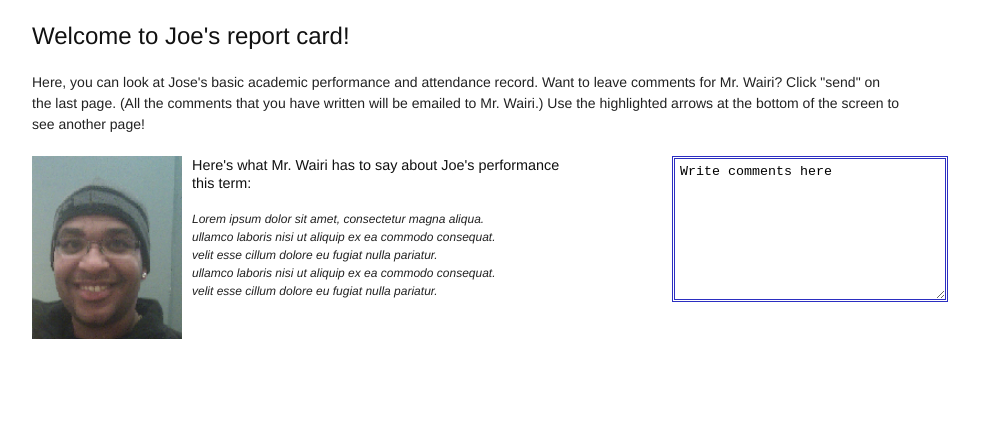
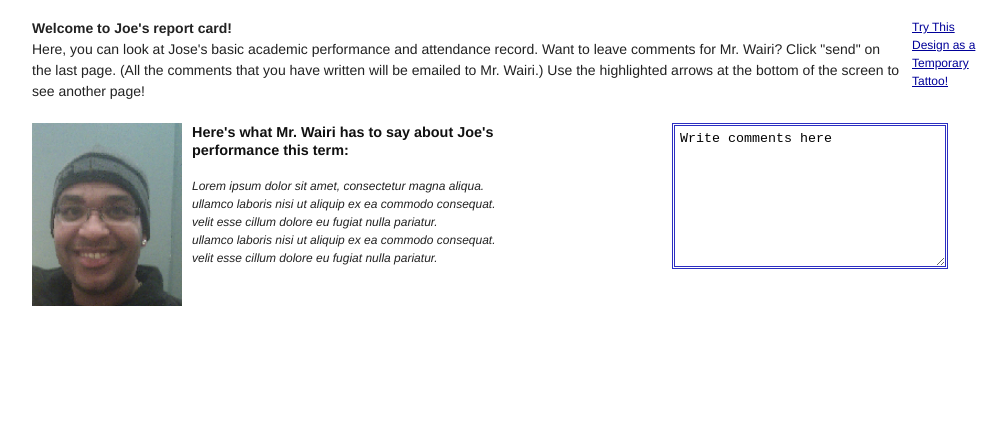
Before and after one commit to sethwoodworth/OnevilleReportCard, a Rails app: page /general in a window 1280 px wide. Shown: the part 122-554 px from the top of the page, without its empty margins (128-1135 px from the left). Run offline with Rails 7, Linux system fonts and the light colour scheme; some libraries are stand-ins or nearby versions.

Commit message:
text changes

```diff
--- a/app/views/students/general.html.erb
+++ b/app/views/students/general.html.erb
@@ -1,14 +1,15 @@
 <br />
 <div>
-  <h2> Welcome to Joe's report card! </h2>
   <div id="intro-text" class="span-22">
-    <p> Here, you can look at Jose's basic academic performance and attendance record.  Want to leave comments for Mr. Wairi? Click "send" on the last page.  (All the comments that you have written will be emailed to Mr. Wairi.) Use the highlighted arrows at the bottom of the screen to see another page!  </p>
+    <p> <b>Welcome to Joe's report card! </b> <br />
+   Here, you can look at Jose's basic academic performance and attendance record.  Want to leave comments for Mr. Wairi? Click "send" on the last page.  (All the comments that you have written will be emailed to Mr. Wairi.) Use the highlighted arrows at the bottom of the screen to see another page!  </p>
 
   </div>
+  <a href="http://www.straytats.com/affiliate/ds/EjQazLJDVKIX2wGhqln7/http://www.straytats.com/static/images/decor/header.png">Try This Design as a Temporary Tattoo!</a>
   <div class="span-15">
     <%= image_tag "josh.png", :class => "span-4" %>
     <h4 class="span-10">
-      Here's what Mr. Wairi has to say about Joe's performance this term:
+      <b> Here's what Mr. Wairi has to say about Joe's performance this term: </b>
     </h4>
 
     <div id="notes-from-teacher">
```
